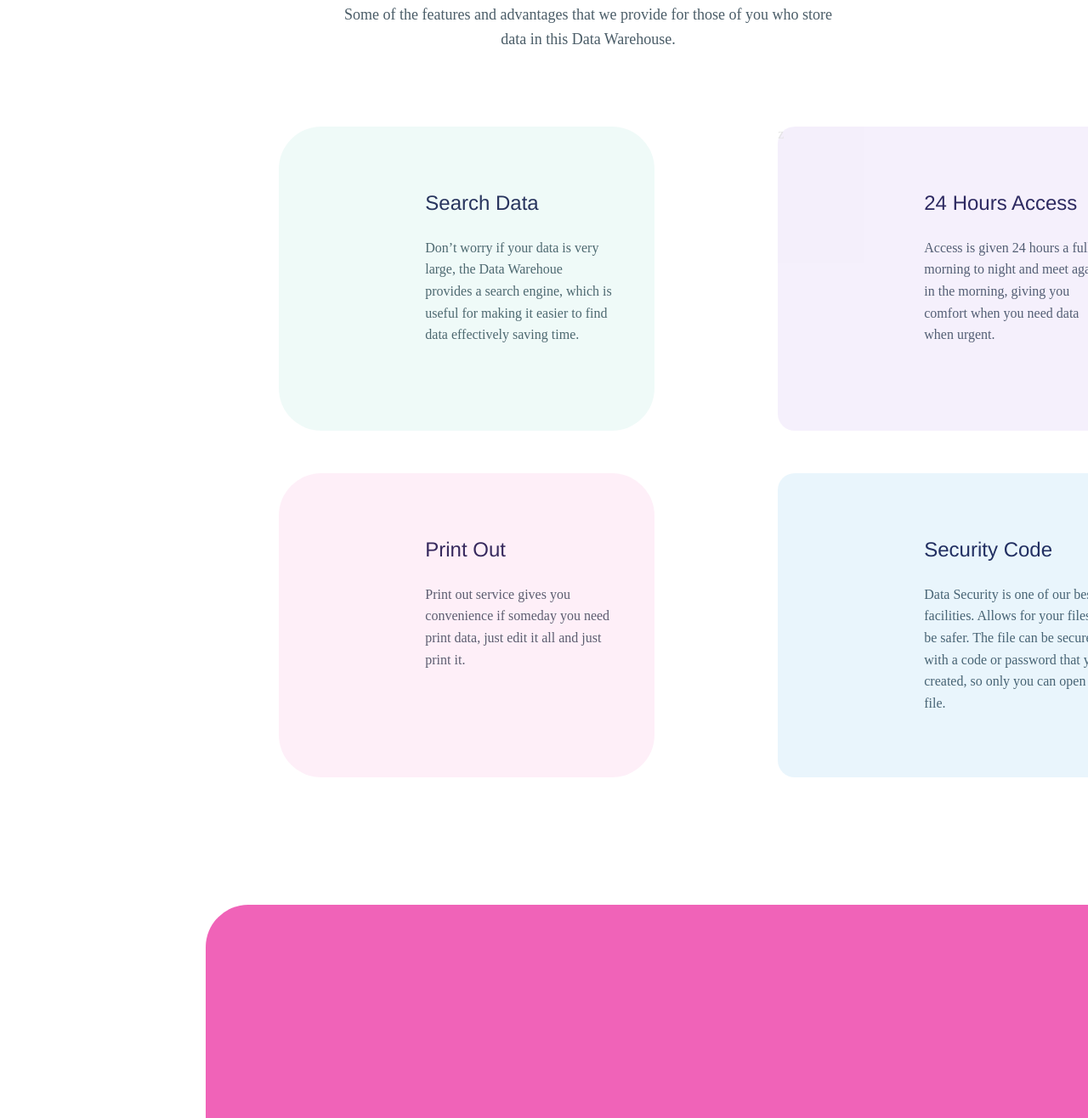
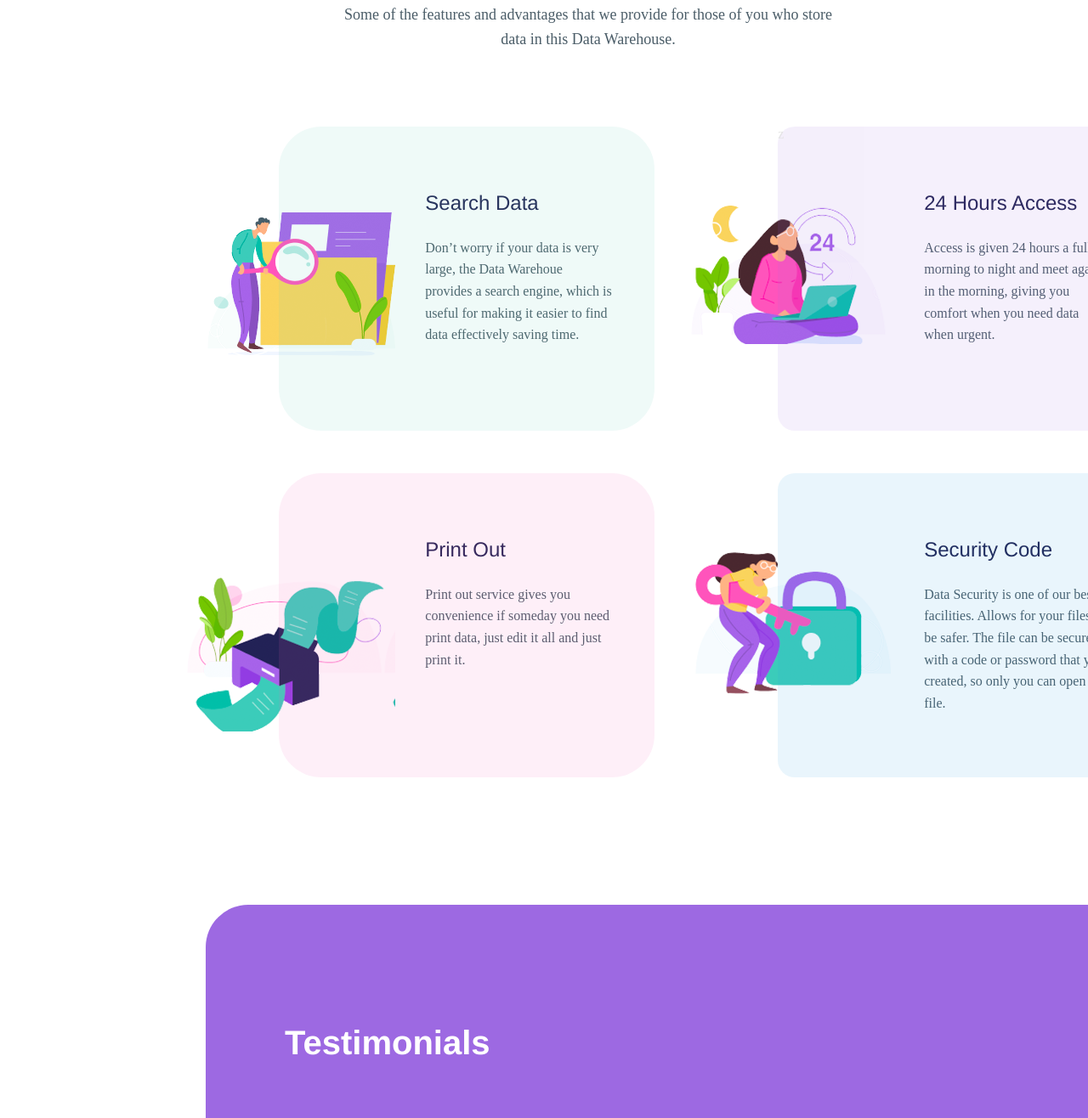
Before and after one commit to ShafeeRushdan/ClickUp, a website: page index.html in a window 1280 px wide. Shown: the part 1724-3040 px from the top of the page at 85% size. Drawn offline with Linux system fonts and the light colour scheme.

Commit message:
pics added

```diff
--- a/index.html
+++ b/index.html
@@ -63,7 +63,8 @@
             <h1 class="content4">Don’t worry if your data is very large,
             the Data Warehoue provides a search engine, which is useful
             for making it easier to find data effectively saving time.</h1>
-                <div class="searchbackground"></div>
+            <div class="sdpic"></div>
+            <div class="searchbackground"></div>
     </div>
 
     <div class="card5">
@@ -73,21 +74,26 @@
     <h1 class="content5">Access is given 24 hours a full morning to night and
         meet again in the morning, giving you comfort when
         you need data when urgent.</h1>
+       <div class="twofourpic"></div>
         <div class="hoursbackground">z</div>
     </div>
     <h1 class="title6">Print Out</h1>
 
         <h1 class="content6">Print out service gives you convenience if someday
             you need print data, just edit it all and just print it.</h1>
-                <div class="printbackground"></div>
+            <div class="printerpic"></div>
+
+            <div class="printbackground"></div>
     <h1 class="title7">Security Code</h1>
 
         <h1 class="content7">Data Security is one of our best facilities. Allows for your files
             to be safer. The file can be secured with a code or password that
             you created, so only you can open the file.</h1>
+            <div class="lockpic"></div>
             <div class="securitybackground"></div>
     <h1 class="title8"></h1>
-        <div class="pbox"></div>
+    <div class="pbox"></div>
+    <h1 class="testimonials">Testimonials</h1>
         <h1 class="content8"></h1>
         <div class="line"></div>
         <h1 class="tryff">Try for free!</h1>
--- a/styles.css
+++ b/styles.css
@@ -35,7 +35,7 @@ left: 242px;
 top: 2789px;
 
 /* 4 */
-background: #F063B8;
+background: #9d69e2;
 border-radius: 50px;
 
 }
@@ -220,7 +220,7 @@ top: 4071px;
 /* 2 */
 background: #212353;
 opacity: 0.1;
-
+border-radius: 50px;
 }
 div.wwd {
     /* Ellipse 47 */
@@ -234,7 +234,7 @@ top: 4071px;
 /* 2 */
 background: #212353;
 opacity: 0.1;
-
+border-radius: 50px;
 }
 div.wwwd {
     /* Ellipse 47 */
@@ -248,6 +248,55 @@ top: 4071px;
 /* 2 */
 background: #212353;
 opacity: 0.1;
+border-radius: 50px;
+}
+div.sdpic {
+    /* image3 1 */
+
+position: absolute;
+width: 232px;
+height: 211px;
+left: 239px;
+top: 1946px;
+
+background-image: url("sdpic.png");
+
+}
+div.twofourpic {
+/* image4 */
+
+position: absolute;
+width: 231px;
+height: 185px;
+left: 813px;
+top: 1944px;
+
+
+background-image: url("twofourpic.png");
+
+}
+div.printerpic {
+    /* image5 1 */
+
+position: absolute;
+width: 245px;
+height: 181px;
+left: 220px;
+top: 2404px;
+
+background-image: url("printerpic.png");
+
+}
+div.lockpic {
+/* image6 1 */
+
+position: absolute;
+width: 230px;
+height: 201px;
+left: 818px;
+top: 2367px;
+
+background: url("lockpic.png");
 
 }
 h1.about {
@@ -1028,3 +1077,26 @@ color: #212353;
 
 
 }
+h1.testimonials{
+ /* Testimonials */
+
+position: absolute;
+width: 405px;
+height: 52px;
+left: 335px;
+top: 2898px;
+
+font-family: Helvetica;
+font-style: normal;
+font-weight: bold;
+font-size: 40px;
+line-height: 130%;
+/* identical to box height, or 52px */
+display: flex;
+align-items: center;
+
+color: #FFFFFF;
+
+
+
+}
```
Also changed, not shown: lockpic.png (added), printerpic.png (added), sdpic.png (added), twofourpic.png (added).
